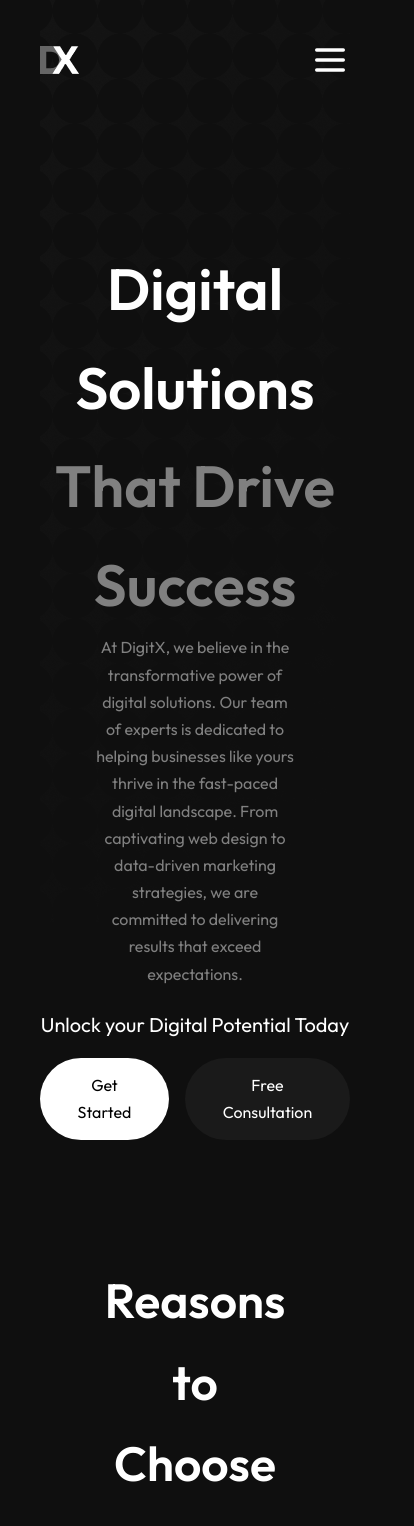
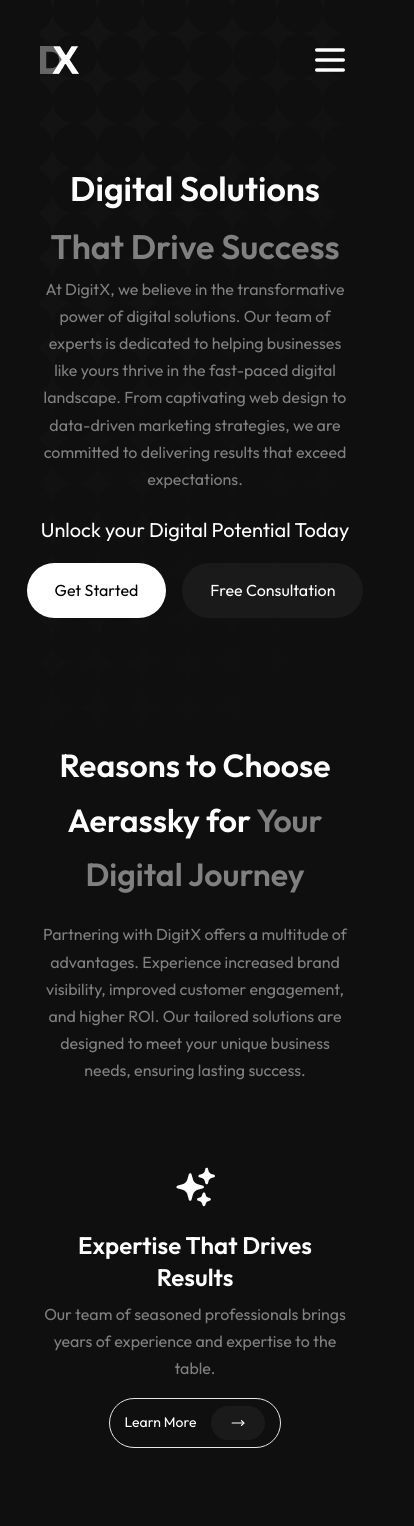
Before and after one commit to Segundavid-Dev/aerassky, a React (Vite) app: page / in a window 390 px wide. Shown: the top 1526 px of the page, 414 px wide, since content can reach past the window. Built offline with nearby package versions, Linux system fonts and the light colour scheme.

Commit message:
working on responsiveness

```diff
--- a/src/components/home/FAQ.tsx
+++ b/src/components/home/FAQ.tsx
@@ -7,11 +7,11 @@ export default function FAQ() {
   return (
     <div className="pb-30">
       <div>
-        <h2 className="text-[48px] font-semibold w-[60%] mx-auto">
+        <h2 className="text-[48px] font-semibold w-[60%] mx-auto max-sm:text-[32px] max-sm:w-full text-center">
           <span className="text-[var(--text-gray)]">Frequently</span> Asked
           Questions
         </h2>
-        <p className="text-[var(--text-gray)] w-[70%] mx-auto pb-10 text-center">
+        <p className="text-[var(--text-gray)] w-[70%] mx-auto pb-10 text-center max-sm:w-full ">
           Got questions? We've got answers. Check out our frequently asked
           questions section to find valuable insights into our processes,
           pricing, and more. Transparency is at the core of our client
@@ -31,7 +31,7 @@ function FAQGrid() {
   };
 
   return (
-    <div className="w-[70%] mx-auto">
+    <div className="w-[70%] mx-auto max-sm:w-full">
       {FAQArray.map((item, index) => (
         <div
           key={index}
--- a/src/components/home/Hero.tsx
+++ b/src/components/home/Hero.tsx
@@ -2,12 +2,12 @@ import Button from "../shared/Button";
 export default function Hero() {
   return (
     <>
-      <div className="text-center py-30">
-        <h1 className="text-[58px] font-semibold">
+      <div className="text-center py-30 max-sm:pt-10 max-sm:pb-30">
+        <h1 className="text-[58px] font-semibold max-sm:text-[34px]">
           Digital Solutions
           <span className="text-[var(--text-gray)]"> That Drive Success</span>
         </h1>
-        <p className="text-[var(--text-gray)] w-[65%] mx-auto">
+        <p className="text-[var(--text-gray)] w-[65%] mx-auto max-sm:w-full">
           At DigitX, we believe in the transformative power of digital
           solutions. Our team of experts is dedicated to helping businesses like
           yours thrive in the fast-paced digital landscape. From captivating web
@@ -25,10 +25,10 @@ function HeroCallToAction() {
     <div className="pt-5">
       <p className="text-[20px] mb-4">Unlock your Digital Potential Today</p>
       <div className="flex gap-4 items-center justify-center">
-        <Button className="px-[28px] py-[14px] rounded-full bg-white text-black cursor-pointer hover:bg-[#1a1a1a] hover:text-white duration-300">
+        <Button className="px-[28px] py-[14px] rounded-full bg-white text-black cursor-pointer hover:bg-[#1a1a1a] hover:text-white duration-300 whitespace-nowrap">
           Get Started
         </Button>
-        <Button className="px-[28px] py-[14px] rounded-full bg-[#1a1a1a] cursor-pointer duration-300 hover:bg-white hover:text-black">
+        <Button className="px-[28px] py-[14px] rounded-full bg-[#1a1a1a] cursor-pointer duration-300 hover:bg-white hover:text-black whitespace-nowrap">
           Free Consultation
         </Button>
       </div>
--- a/src/components/home/Reasons.tsx
+++ b/src/components/home/Reasons.tsx
@@ -6,17 +6,17 @@ import { MoveRight } from "lucide-react";
 export default function ReasonsToChoose() {
   return (
     <div className="text-center pb-30">
-      <h2 className="text-[48px] font-semibold w-[60%] mx-auto">
+      <h2 className="text-[48px] font-semibold w-[60%] mx-auto max-sm:text-[32px] max-sm:w-full max-sm:pb-5">
         Reasons to Choose Aerassky for
         <span className="text-[var(--text-gray)]"> Your Digital Journey</span>
       </h2>
-      <p className="text-[var(--text-gray)] w-[75%] mx-auto pb-20">
+      <p className="text-[var(--text-gray)] w-[75%] mx-auto pb-20 max-sm:w-full">
         Partnering with DigitX offers a multitude of advantages. Experience
         increased brand visibility, improved customer engagement, and higher
         ROI. Our tailored solutions are designed to meet your unique business
         needs, ensuring lasting success.
       </p>
-      <div className="grid grid-cols-3 gap-20">
+      <div className="grid grid-cols-3 gap-20 max-sm:grid-cols-1">
         {reasonsArray.map((item, index) => (
           <div key={index}>
             <div className="flex items-center justify-center flex-col">
--- a/src/components/home/Services.tsx
+++ b/src/components/home/Services.tsx
@@ -4,10 +4,10 @@ export default function Services() {
   return (
     <div>
       <div className="text-center">
-        <h2 className="text-[48px] font-semibold">
+        <h2 className="text-[48px] font-semibold max-sm:text-[32px]">
           <span className="text-[var(--text-gray)]">Our</span> Services
         </h2>
-        <p className="text-[var(--text-gray)] pb-10 w-[70%] mx-auto">
+        <p className="text-[var(--text-gray)] pb-10 w-[70%] mx-auto max-sm:w-full">
           Our comprehensive range of services includes web design, mobile app
           development, SEO, social media marketing, and more. Whether you're a
           startup or an established enterprise, our experts will craft solutions
@@ -22,7 +22,7 @@ export default function Services() {
 function ServicesGrid() {
   return (
     <div>
-      <div className="grid grid-cols-2 gap-20 text-center pb-30">
+      <div className="grid grid-cols-2 gap-20 text-center pb-30 max-sm:grid-cols-1">
         {servicesArray.map((item, index) => (
           <div
             key={index}
--- a/src/components/home/Testimonials.tsx
+++ b/src/components/home/Testimonials.tsx
@@ -5,10 +5,10 @@ export default function Testimonials() {
   return (
     <div className="pb-30">
       <div className="text-center">
-        <h2 className="text-[48px] font-semibold w-[60%] mx-auto">
+        <h2 className="text-[48px] font-semibold w-[60%] mx-auto max-sm:w-full max-sm:text-[32px] max-sm:pb-5">
           <span className="text-[var(--text-gray)]">Our</span> Testimonials
         </h2>
-        <p className="text-[var(--text-gray)] w-[60%] mx-auto pb-10">
+        <p className="text-[var(--text-gray)] w-[60%] mx-auto pb-10 max-sm:w-full">
           Don't just take our word for it; hear what our satisfied clients have
           to say about their experience with DigitX. We take pride in building
           lasting relationships and delivering exceptional results.
@@ -24,7 +24,7 @@ function TestimonialSlider() {
     <Marquee>
       <div className="flex">
         {TestimonialsArray.map((item, index) => (
-          <div key={index} className="max-w-[400px] mr-10 ">
+          <div key={index} className="max-w-[400px] mr-10">
             <div className="border border-gray-100/20 p-5 rounded-[20px] mb-3 bg-[#1a1a1a]">
               <div className="mb-3">
                 <img
--- a/src/components/home/Works.tsx
+++ b/src/components/home/Works.tsx
@@ -6,10 +6,10 @@ export default function Works() {
   return (
     <div className="pb-30">
       <div className="text-center">
-        <h2 className="text-[48px] font-semibold pb-5">
+        <h2 className="text-[48px] font-semibold pb-5 max-sm:text-[32px]">
           <span className="text-[var(--text-gray)]">Our</span> Works
         </h2>
-        <p className="text-[var(--text-gray)] w-[70%] mx-auto pb-5">
+        <p className="text-[var(--text-gray)] w-[70%] mx-auto pb-5 max-sm:w-full">
           Witness the brilliance of our previous projects. Our portfolio
           showcases the successful collaborations we've had with diverse clients
           across various industries. Let our work speak for itself.
@@ -28,7 +28,7 @@ export default function Works() {
 
 function WorksGrid() {
   return (
-    <div className="grid grid-cols-2 gap-30">
+    <div className="grid grid-cols-2 gap-30 max-sm:grid-cols-1">
       {worksArray.map((item, index) => (
         <div key={index}>
           <div className="bg-[url(/images/home/abstract-background.png)] bg-no-repeat bg-cover py-20">
```
